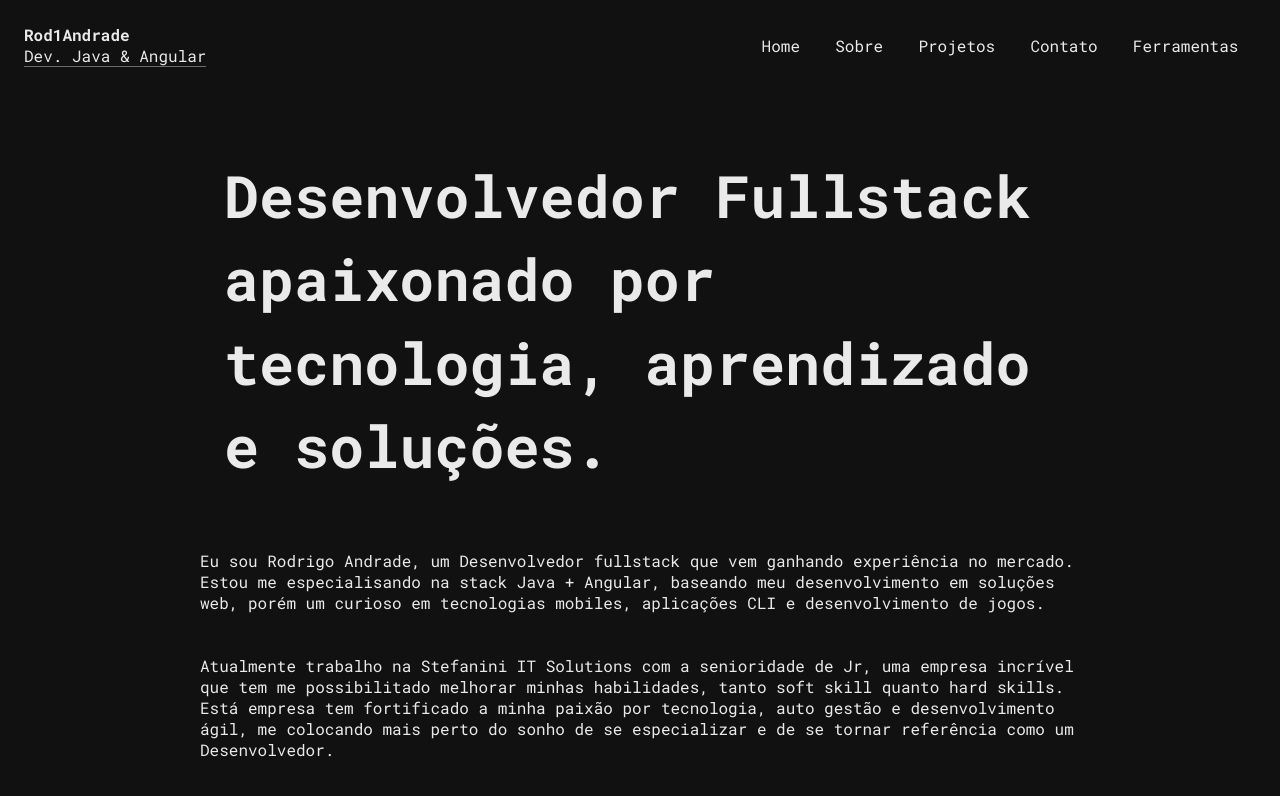
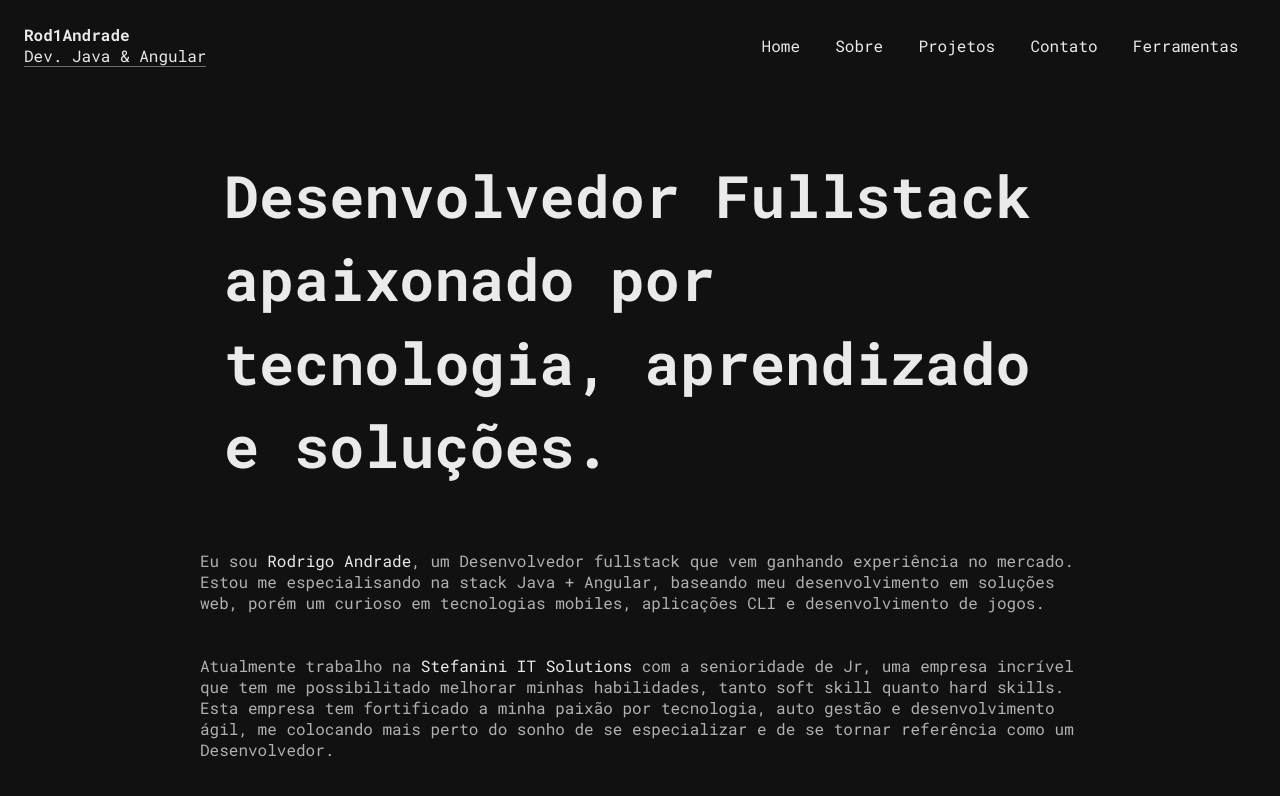
Before and after one commit to Rod1Andrade/Rod1Andrade.github.io, an Angular app in the folder personal-page/: page / in a window 1280 px wide. Shown: the top 796 px of the page. Built offline with nearby package versions, Linux system fonts and the light colour scheme.

Commit message:
UPDATE - Acentuação e Cores

```diff
--- a/personal-page/src/app/app.component.html
+++ b/personal-page/src/app/app.component.html
@@ -23,7 +23,7 @@
     </header>
     <article>
       <p>
-        Eu sou Rodrigo Andrade, um Desenvolvedor fullstack que vem ganhando experiência no mercado.
+        Eu sou <a>Rodrigo Andrade</a>, um Desenvolvedor fullstack que vem ganhando experiência no mercado.
         Estou me especialisando na stack Java + Angular, baseando meu desenvolvimento em soluções web,
         porém um curioso em tecnologias mobiles, aplicações CLI e desenvolvimento de jogos.
       </p>
@@ -32,7 +32,7 @@
       <p>
         Atualmente trabalho na <a>Stefanini IT Solutions</a> com a senioridade de Jr, uma empresa incrível que
         tem me possibilitado melhorar minhas habilidades, tanto soft skill quanto hard skills.
-        Está empresa tem fortificado a minha paixão por tecnologia, auto gestão e desenvolvimento ágil, me colocando
+        Esta empresa tem fortificado a minha paixão por tecnologia, auto gestão e desenvolvimento ágil, me colocando
         mais perto do sonho de se especializar e de se tornar referência como um Desenvolvedor.
       </p>
     </article>
--- a/personal-page/src/app/app.component.sass
+++ b/personal-page/src/app/app.component.sass
@@ -39,3 +39,5 @@ main
             margin-inline-start: 0px
             margin-inline-end: 0px
             font-weight: bold
+    article p
+        color: #b1b1b1
```
